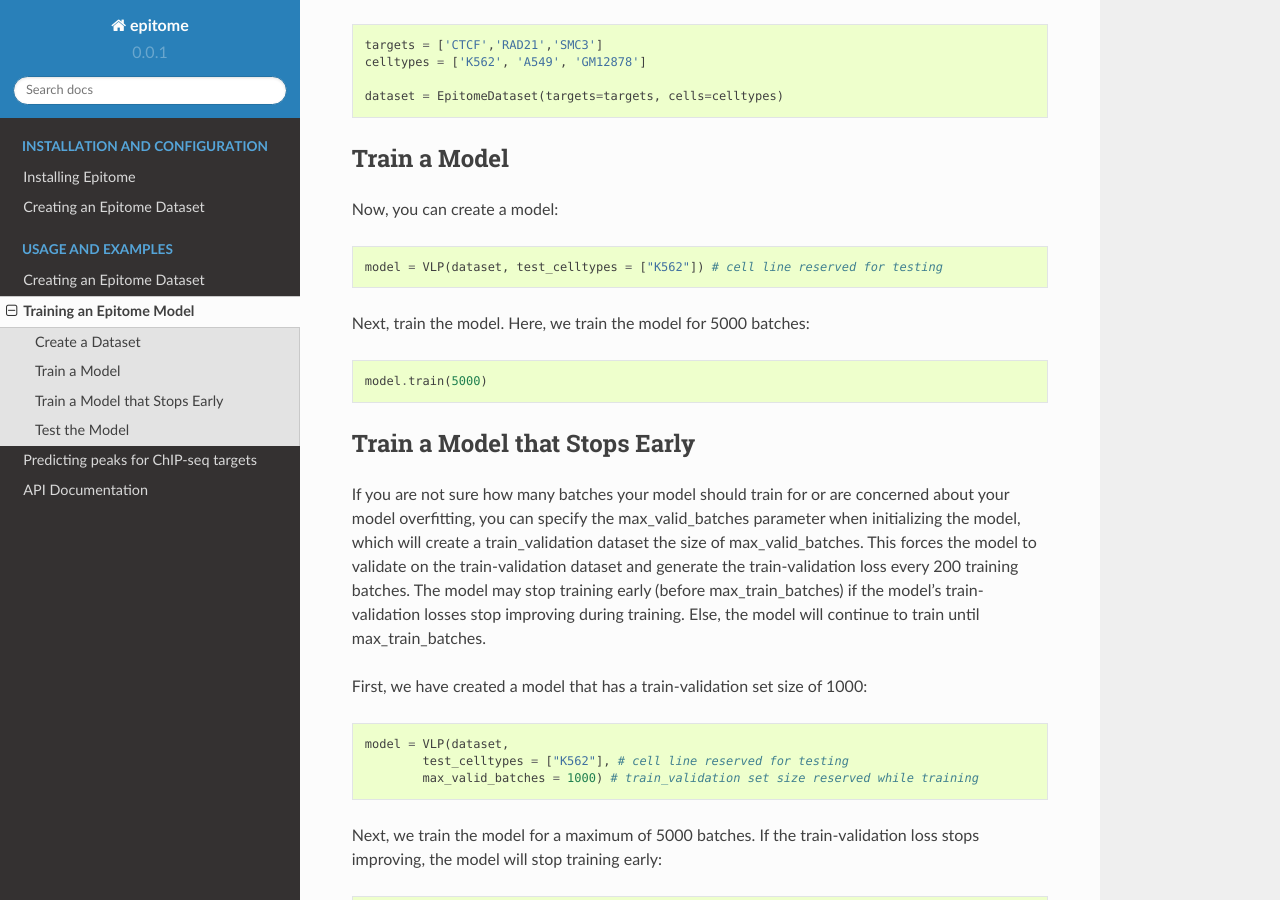
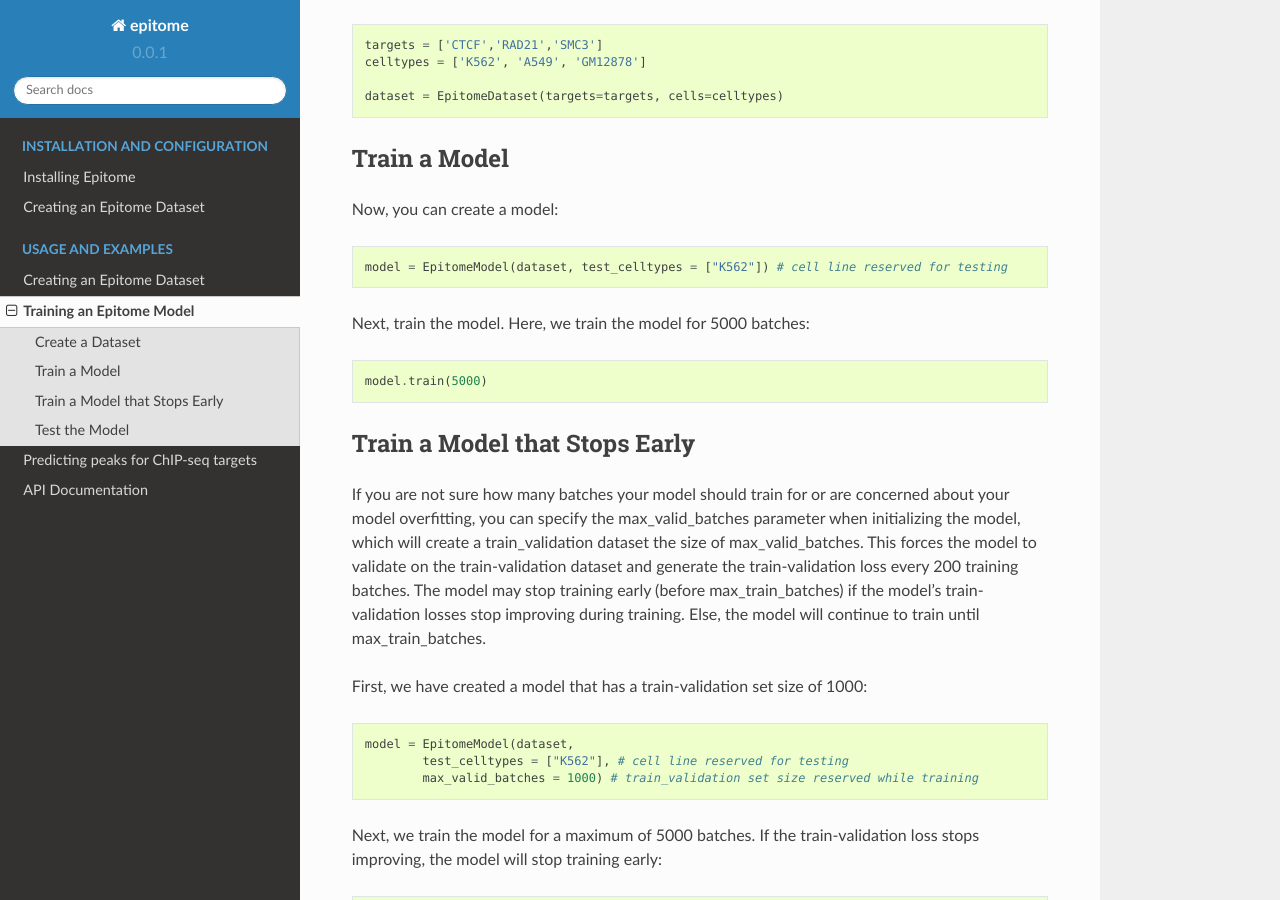
Before and after one commit to YosefLab/epitome, a Sphinx documentation site: the page built from docs/usage/train.rst, in a window 1280 px wide and 900 px high, scrolled down 467 px. Built offline with Sphinx 7.4.7 and the Read the Docs theme 2.0.0, drawn with Linux system fonts in a browser that asks for light colours; pages that are not in the unit, such as notebooks, are missing from menus.

Commit message:
updated model name in docs

```diff
--- a/docs/usage/train.rst
+++ b/docs/usage/train.rst
@@ -31,7 +31,7 @@ Now, you can create a model:
 
 .. code:: python
 
-	model = VLP(dataset, test_celltypes = ["K562"]) # cell line reserved for testing
+	model = EpitomeModel(dataset, test_celltypes = ["K562"]) # cell line reserved for testing
 
 Next, train the model. Here, we train the model for 5000 batches:
 
@@ -54,7 +54,7 @@ First, we have created a model that has a train-validation set size of 1000:
 
 .. code:: python
 
-	model = VLP(dataset,
+	model = EpitomeModel(dataset,
 		test_celltypes = ["K562"], # cell line reserved for testing
 		max_valid_batches = 1000) # train_validation set size reserved while training
 
```
